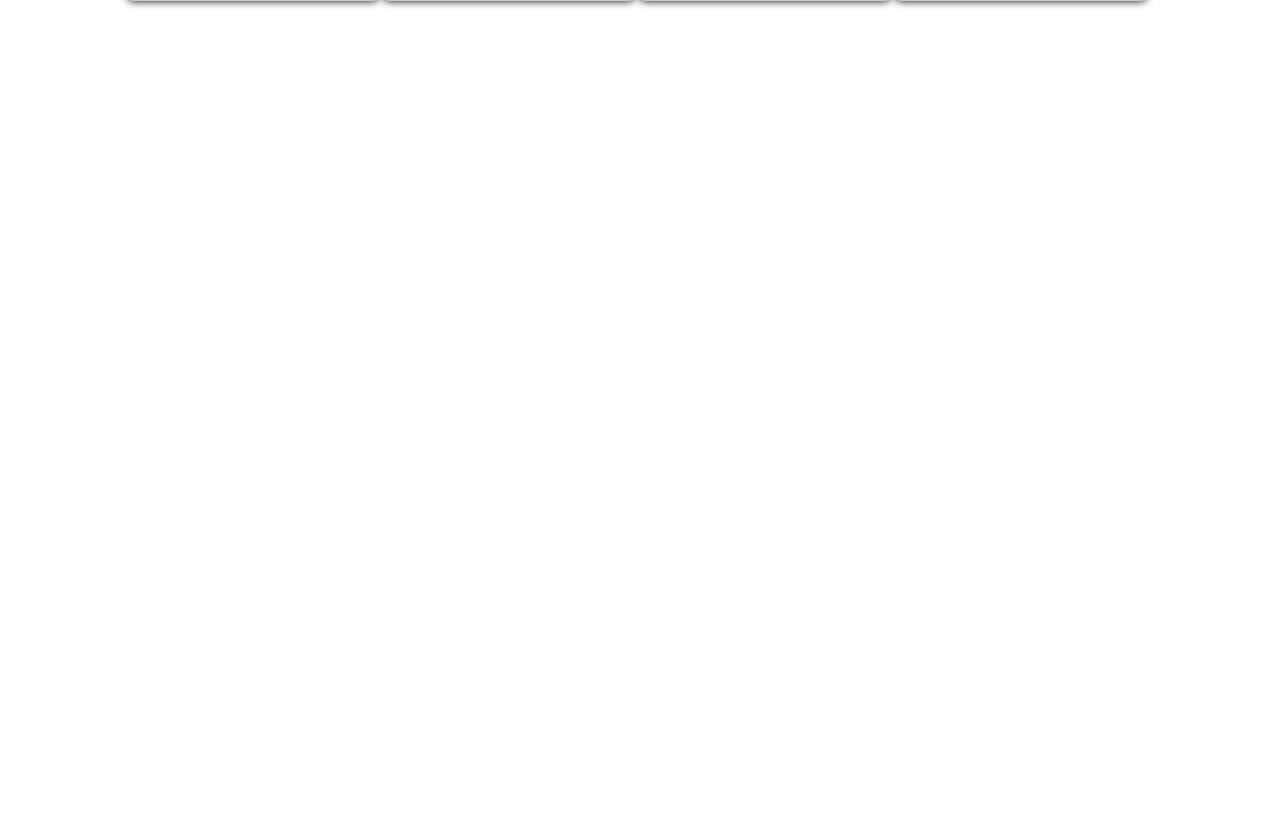
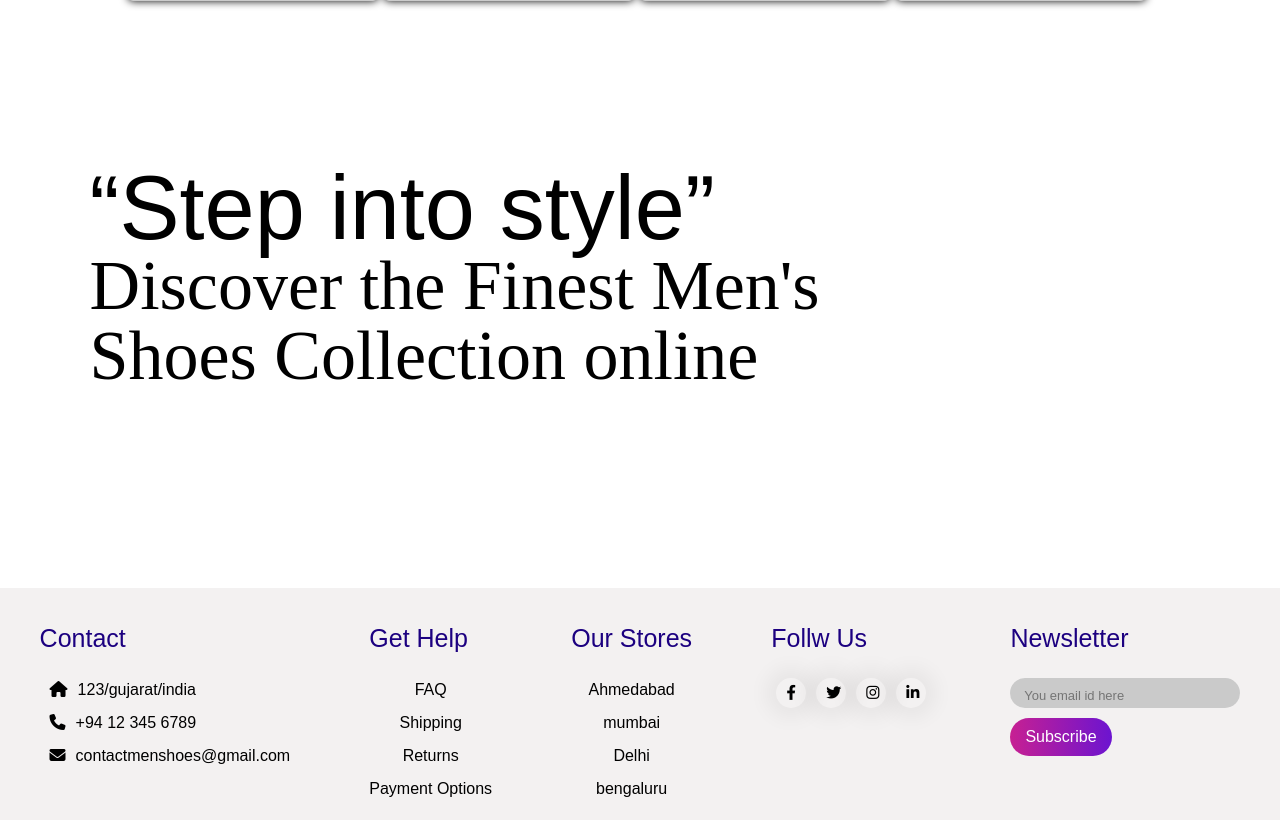
Before and after one commit to yashsuthar00/e-commerce, a PHP site: page / in a window 1280 px wide. Shown: the part 1332-2152 px from the top of the page. Before the commit the page ends 1340 px from the top, so only its background shows below. Run offline with PHP 8.4, Linux system fonts and the light colour scheme; some libraries are stand-ins or nearby versions.

Commit message:
footer added

```diff
--- a/index.html
+++ b/index.html
@@ -163,6 +163,10 @@
         </div>
     </div>
 
+    <div class="text">
+        <h1><span>“Step into style”</span> <br>
+            Discover the Finest Men's Shoes Collection online</h1>
+    </div>
 
 
 
@@ -202,6 +206,68 @@
 
 
 
+
+
+
+
+
+
+
+
+
+        <!--Footer-->
+
+        <footer>
+            <div class="footer_main">
+                <div class="tag">
+                    <h1>Contact</h1>
+                    <a href="#"><i class="fa-solid fa-house"></i>123/gujarat/india</a>
+                    <a href="#"><i class="fa-solid fa-phone"></i>+94 12 345 6789</a>
+                    <a href="#"><i class="fa-solid fa-envelope"></i>contactmenshoes@gmail.com</a>
+                </div>
+
+                <div class="tag">
+                    <h1>Get Help</h1>
+                    <a href="#" class="center">FAQ</a>
+                    <a href="#" class="center">Shipping</a>
+                    <a href="#" class="center">Returns</a>
+                    <a href="#" class="center">Payment Options</a>
+                </div>
+
+                <div class="tag">
+                    <h1>Our Stores</h1>
+                    <a href="#" class="center">Ahmedabad</a>
+                    <a href="#" class="center">mumbai</a>
+                    <a href="#" class="center">Delhi</a>
+                    <a href="#" class="center">bengaluru</a>
+                </div>
+
+                <div class="tag">
+                    <h1>Follw Us</h1>
+                    <div class="social_link">
+                        <a href="#"><i class="fa-brands fa-facebook-f"></i></a>
+                        <a href="#"><i class="fa-brands fa-twitter"></i></a>
+                        <a href="#"><i class="fa-brands fa-instagram"></i></a>
+                        <a href="#"><i class="fa-brands fa-linkedin-in"></i></a>
+                    </div>
+                </div>
+
+                <div class="tag">
+                    <h1>Newsletter</h1>
+                    <div class="search_bar">
+                        <input type="text" placeholder="You email id here">
+                        <button type="submit">Subscribe</button>
+                    </div>
+                </div>
+
+            </div>
+        </footer>
+
+
+
+
+
+
     <script src="https://cdn.jsdelivr.net/npm/bootstrap@5.3.2/dist/js/bootstrap.bundle.min.js" integrity="sha384-C6RzsynM9kWDrMNeT87bh95OGNyZPhcTNXj1NW7RuBCsyN/o0jlpcV8Qyq46cDfL" crossorigin="anonymous"></script>
 </body>
 </html>
--- a/style.css
+++ b/style.css
@@ -176,7 +176,7 @@ section .main .button:hover i{
 
 .products{
     width: 100%;
-    height: 140vh;
+    height: 70vh;
     padding: 25px 0;
 }
 
@@ -276,3 +276,191 @@ section .main .button:hover i{
     background: linear-gradient(to right, red , #6c14d0);
     color: white;
 }
+
+/* product catogery completed here */
+.text{
+    width: 70%;
+    height: 70vh;
+}
+.text h1{
+    font-size: 70px;
+    line-height: 70px;
+    font-family: pyxidium quick;
+    /* background: linear-gradient(to right, #c72092,#6c14d0); */
+    /* -webkit-background-clip: text; */
+    /* -webkit-text-fill-color: transparent; */
+    color: black;
+    position: relative;
+    top: 145px;
+    left: 10%;
+}
+
+div.text h1 span{
+    font-size: 90px;
+}
+
+
+
+
+
+
+
+
+
+
+
+
+
+
+
+
+
+
+
+
+
+
+
+
+
+
+
+
+
+
+
+
+
+
+
+
+
+
+
+
+
+
+
+
+
+
+
+/* footer */
+
+*Footer*/
+
+footer{
+    width: 100%;
+}
+
+footer .footer_main{
+    width: 100%;
+    background: #f3f1f1;
+    display: flex;
+    justify-content: space-around;
+}
+
+footer .footer_main .tag{
+    margin: 10px 0;
+}
+
+footer .footer_main .tag .center{
+    text-align: center;
+}
+
+footer .footer_main .tag h1{
+    font-size: 25px;
+    margin: 25px 0;
+    color: #1c0080;
+}
+
+footer .footer_main .tag a{
+    display: block;
+    color: black;
+    text-decoration: none;
+    margin: 9px 0;
+}
+
+footer .footer_main .tag a i{
+    padding: 0 10px;
+    transition: 0.3;
+}
+
+footer .footer_main .tag a i:hover{
+    color: #c72092;
+}
+
+footer .footer_main .tag .social_link{
+    display: flex;
+}
+
+footer .footer_main .tag .social_link a{
+    width: 30px;
+    height: 30px;
+    border-radius: 50%;
+    text-align: center;
+    text-decoration: none;
+    color: black;
+    box-shadow: 0 0 20px 10px rgba(0,0,0,0.05);
+    position: relative;
+    margin: 0 5px;
+    z-index: 10;
+    overflow: hidden;
+}
+
+footer .footer_main .tag .social_link a .fa-brands{
+    font-size: 15px;
+    line-height: 30px;
+    z-index: 10;
+    position: relative;
+    transition: 0.5s;
+}
+
+footer .footer_main .tag .social_link a:hover i{
+    color: white;
+}
+
+footer .footer_main .tag .social_link a::after{
+    content: '';
+    width: 100%;
+    height: 100%;
+    top: 0;
+    left: -90px;
+    background: linear-gradient(-45deg, #c72092 , #6c14d0);
+    position: absolute;
+    z-index: -10;
+    transition: 0.5s;
+}
+
+footer .footer_main .tag .social_link a:hover::after{
+    left: 0;
+}
+
+footer .footer_main .tag .search_bar{
+    width: 230px;
+    height: 30px;
+    background: rgb(202, 202, 202);
+    border-radius: 25px;
+}
+
+footer .footer_main .tag .search_bar input{
+    width: 200px;
+    padding: 2px 0;
+    position: relative;
+    top: 17%;
+    left: 6%;
+    border: none;
+    background: none;
+    outline: none;
+    font-size: 13px;
+}
+
+footer .footer_main .tag .search_bar button{
+    padding: 7px 15px;
+    background: linear-gradient(to right, #c72092 , #6c14d0);
+    border: none;
+    margin-top: 15px;
+    border-radius: 25px;
+    color: white;
+    cursor: pointer;
+}
```
